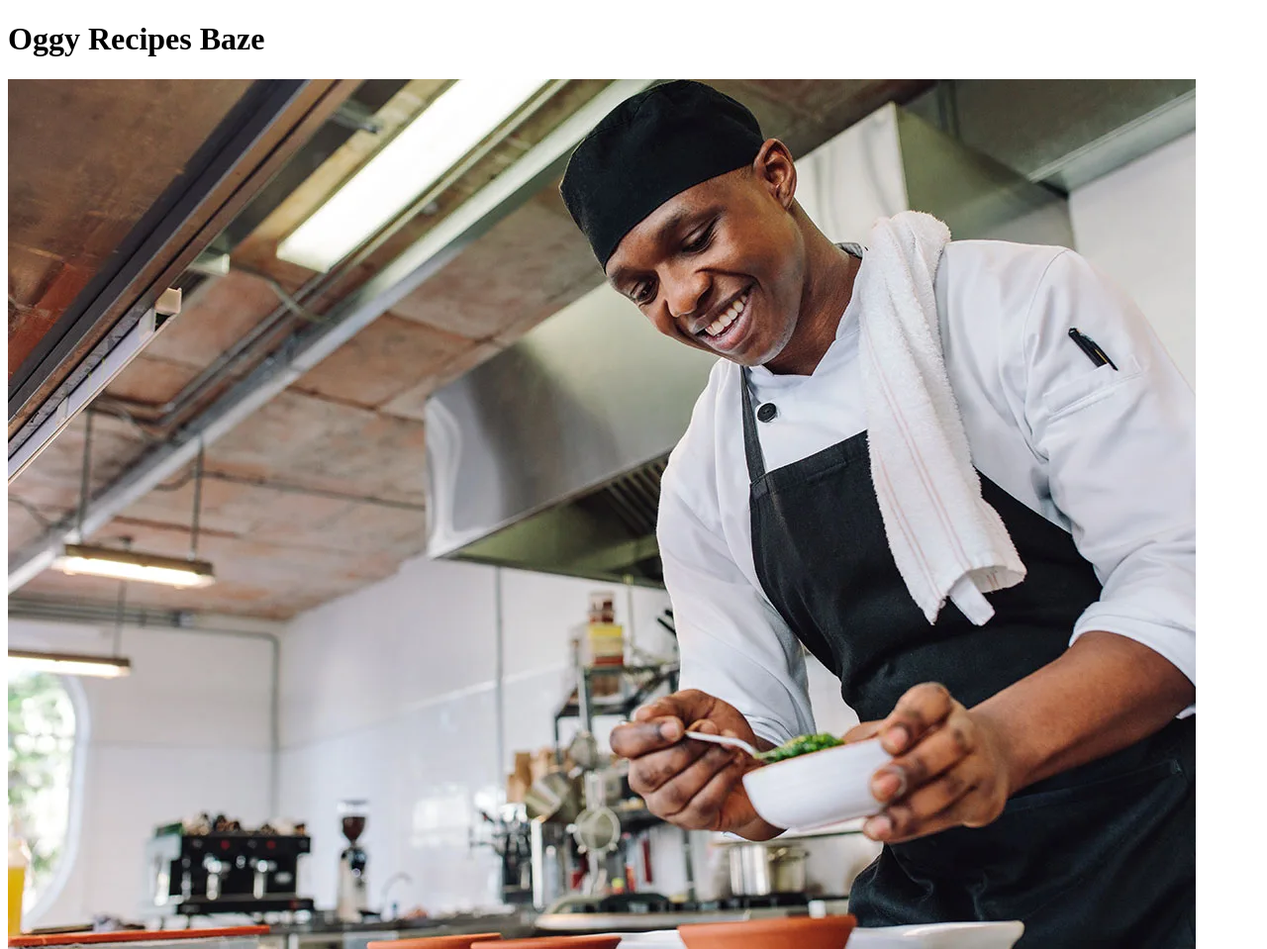
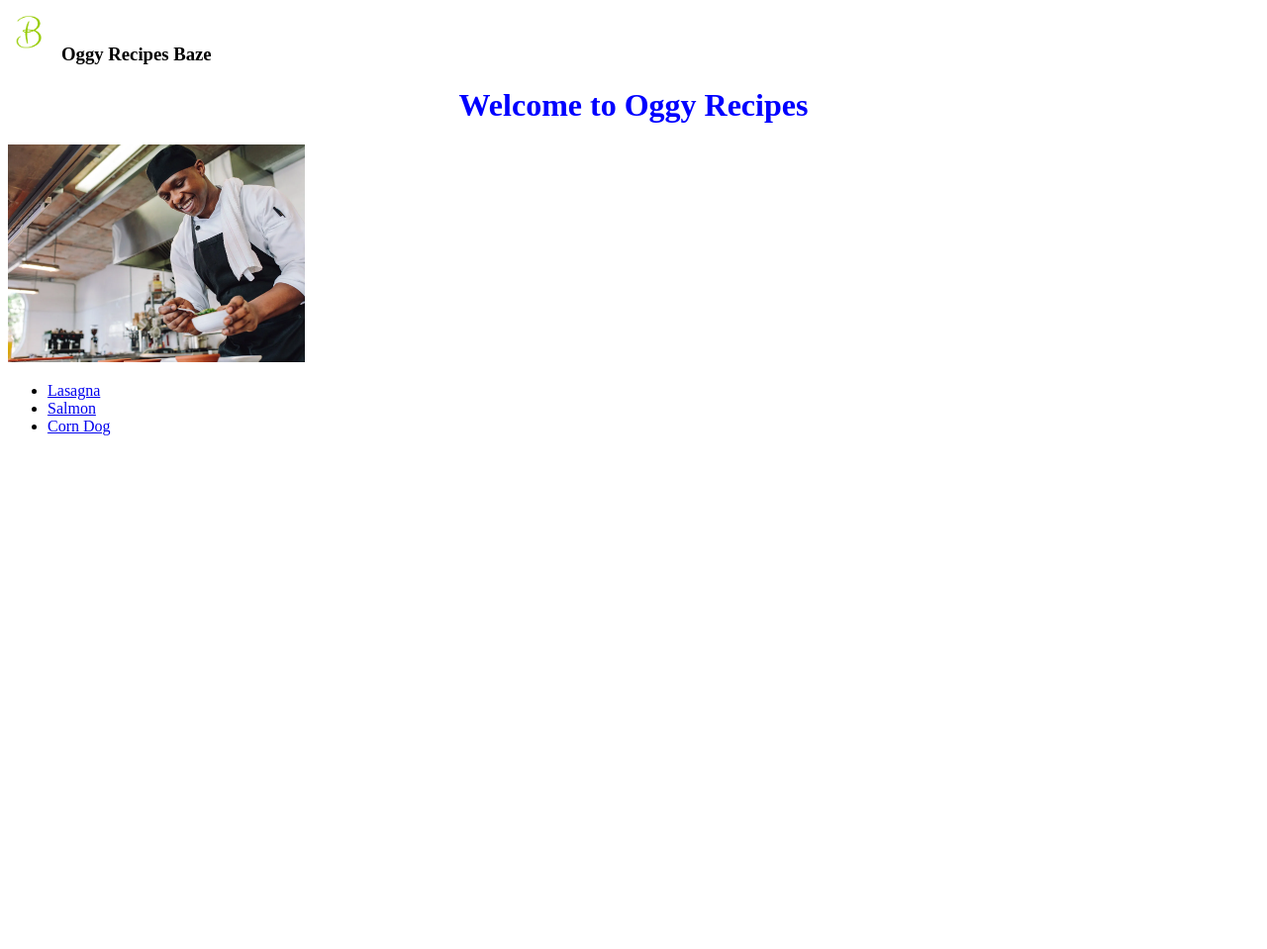
Before and after one commit to davidajimati/odin-recipes, a plain HTML site: page index.html in a window 1280 px wide. Shown: the top 959 px of the page at 99% size. After the commit the page ends 800 px from the top, so only its background shows below. Drawn offline with Linux system fonts and the light colour scheme.

Commit message:
little css added

```diff
--- a/index.html
+++ b/index.html
@@ -2,14 +2,19 @@
 <html lang="en">
 <head>
     <meta charset="UTF-8">
+    <link rel="stylesheet" href="style.css">
     <meta http-equiv="X-UA-Compatible" content="IE=edge">
     <meta name="viewport" content="width=device-width, initial-scale=1.0">
     <title>Home page
     </title>
 </head>
 <body>
-    <h1>Oggy Recipes Baze</h1>
-    <img alt="Recipe channel Image" src="./images/recipe-channel.webp">
+    <header class="header">
+        <img class="logo inline-elem" src="./images/logo.png"/>
+        <h3 class="inline-elem header-text">Oggy Recipes Baze</h3>
+    </header>
+    <h1>Welcome to Oggy Recipes</h1>
+    <img class="homepic" alt="Recipe channel Image" src="./images/recipe-channel.webp">
     <ul>
         <li><a href="./recipes/lasagna.html">Lasagna</a></li>
         <li><a href="./recipes/salmon.html">Salmon</a></li>
--- /dev/null
+++ b/style.css
@@ -0,0 +1,23 @@
+.inline-elem {
+    display: inline;
+}
+
+.logo {
+    height: auto;
+    width: 50px;
+}
+
+.homepic {
+    height: auto;
+    width: 300px;
+}
+
+h1 {
+    color: blue;
+    text-align: center;
+}
+
+img{
+    height: auto;
+    width: 300px;
+}
```
Also changed, not shown: recipes/corn-dog.html (+1 -0 lines), recipes/lasagna.html (+1 -0 lines), recipes/salmon.html (+1 -0 lines), images/logo.png (added).
